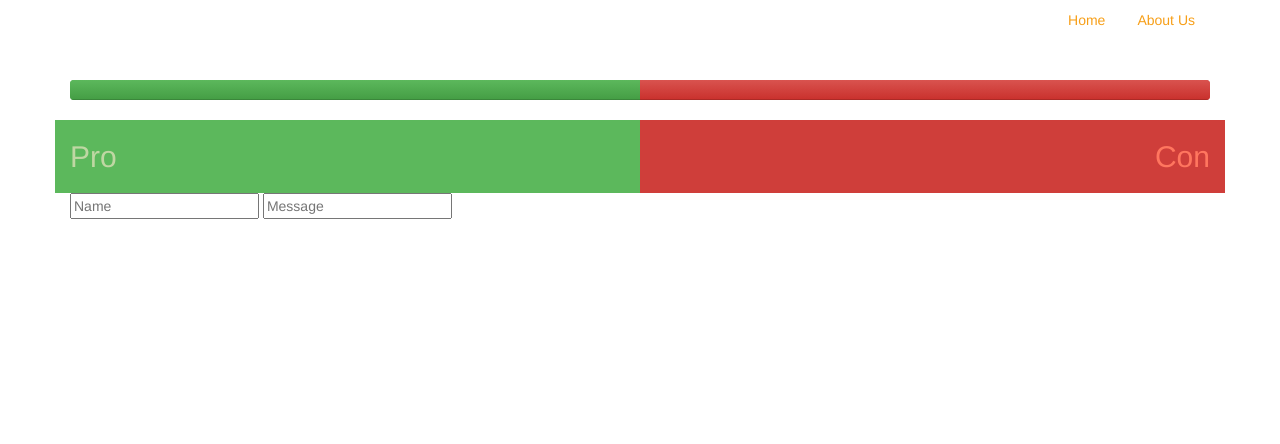
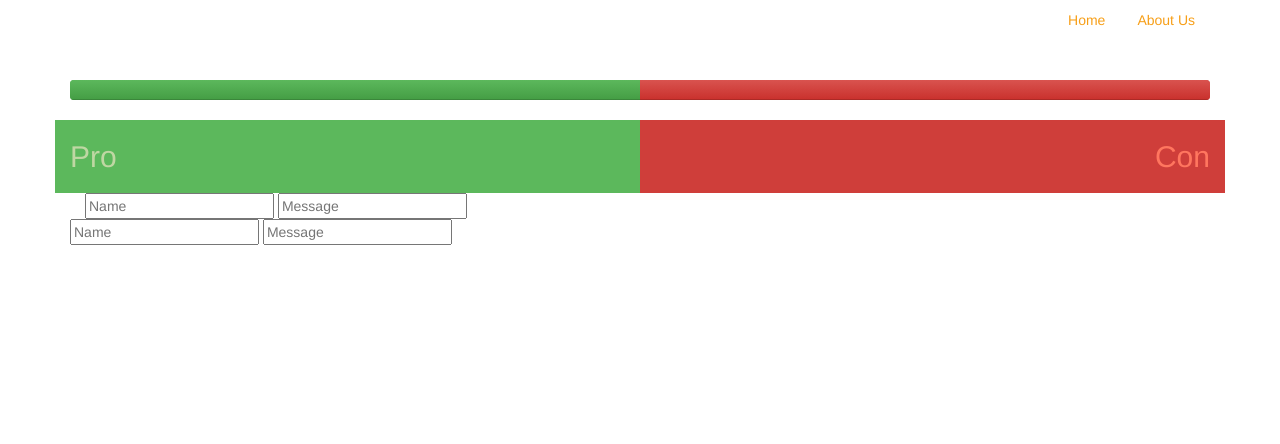
Before and after one commit to EthanWelsh/weRgu, a Flask app: template app/templates/procon.html in a window 1280 px wide. Shown: the top 444 px of the page. Run offline with Flask 2, Linux system fonts and the light colour scheme; the template is opened without the code that fills it, so the values that code supplies are empty; some libraries are stand-ins or nearby versions.

Commit message:
Split messaging input, still has one output

```diff
--- a/app/templates/procon.html
+++ b/app/templates/procon.html
@@ -39,17 +39,19 @@
                </div>
           </div>
      </div>
-    <div id='messagesDiv'></div>
-    <input type='text' id='nameInput' placeholder='Name'>
-    <input type='text' id='messageInput' placeholder='Message'>
+    <div class="container">
+    <div class = "messages">
+          <div id='messagesDiv1'></div>
+          <input type='text' id='nameInput1' placeholder='Name'>
+          <input type='text' id='messageInput1' placeholder='Message'>
           <script>
             var myDataRef = new Firebase('https://wergu.firebaseio.com/');
-      $('#messageInput').keypress(function (e) {
+            $('#messageInput1').keypress(function (e) {
               if (e.keyCode == 13) {
-          var name = $('#nameInput').val();
-          var text = $('#messageInput').val();
+                var name = $('#nameInput1').val();
+                var text = $('#messageInput1').val();
                 myDataRef.push({name: name, text: text});
-          $('#messageInput').val('');
+                $('#messageInput1').val('');
               }
             });
             myDataRef.on('child_added', function(snapshot) {
@@ -57,10 +59,40 @@
             displayChatMessage(message.name, message.text);
             });
             function displayChatMessage(name, text) {
-        $('<div/>').text(text).prepend($('<em/>').text(name+': ')).appendTo($('#messagesDiv'));
-        $('#messagesDiv')[0].scrollTop = $('#messagesDiv')[0].scrollHeight;
+              $('<div/>').text(text).prepend($('<em/>').text(name+': ')).appendTo($('#messagesDiv1'));
+              $('#messagesDiv1')[0].scrollTop = $('#messagesDiv1')[0].scrollHeight;
             };
           </script>
+      </div>
+    </div>
+
+    <div="container">
+      <div class = "messages">
+            <div id='messagesDiv2'></div>
+            <input type='text' id='nameInput2' placeholder='Name'>
+            <input type='text' id='messageInput2' placeholder='Message'>
+            <script>
+              var myDataRef = new Firebase('https://shining-fire-5754.firebaseio.com/');
+              $('#messageInput2').keypress(function (e) {
+                if (e.keyCode == 13) {
+                  var name = $('#nameInput2').val();
+                  var text = $('#messageInput2').val();
+                  myDataRef.push({name: name, text: text});
+                  $('#messageInput2').val('');
+                }
+              });
+              myDataRef.on('child_added', function(snapshot) {
+                var message = snapshot.val();
+              displayChatMessage(message.name, message.text);
+              });
+              function displayChatMessage(name, text) {
+                $('<div/>').text(text).prepend($('<em/>').text(name+': ')).appendTo($('#messagesDiv2'));
+                $('#messagesDiv2')[0].scrollTop = $('#messagesDiv2')[0].scrollHeight;
+              };
+            </script>
+          </div>
+        </div>
+
      <br>
      <br>
 
```
Lines whose indentation alone changed are shown as unchanged.
